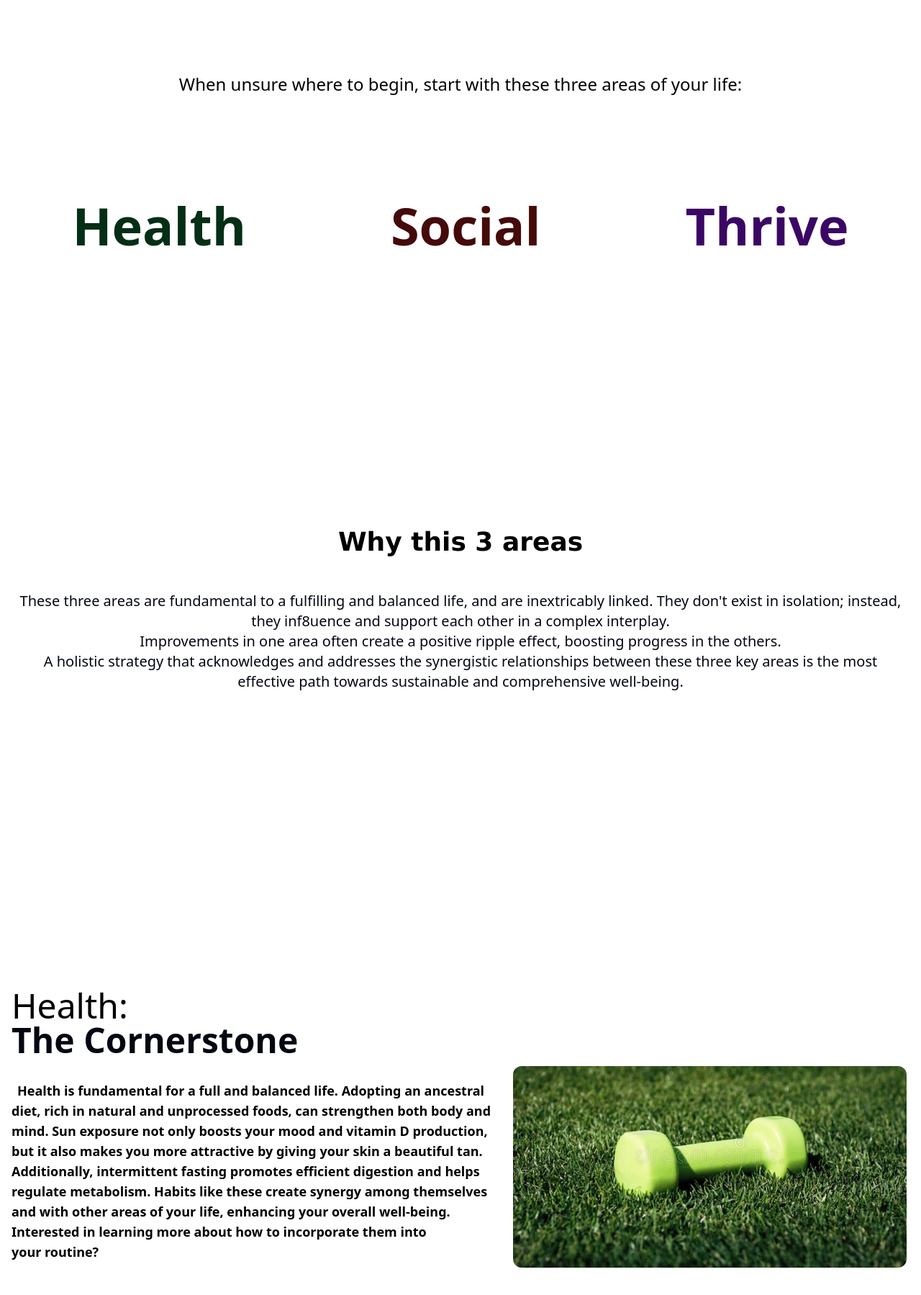
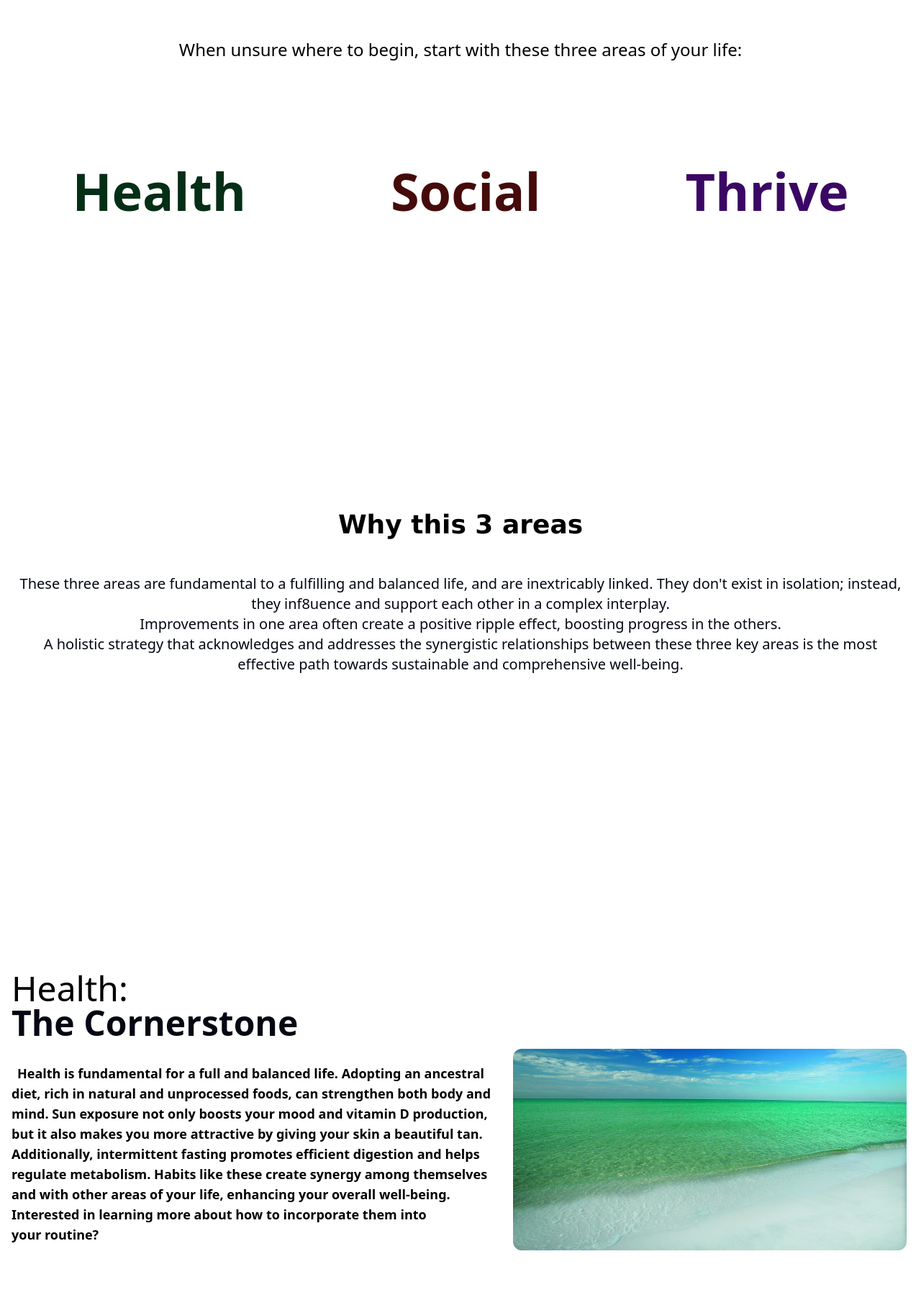
Before and after one commit to fantasyfuerte/DO-IT-PROJECT, a React (Vite) app: page / in a window 1280 px wide. Shown: the part 747-2546 px from the top of the page at 72% size. Built offline with nearby package versions, Linux system fonts and the light colour scheme.

Commit message:
Adding props to StyledArticle

```diff
--- a/src/ContentsSection/ContentsSection.tsx
+++ b/src/ContentsSection/ContentsSection.tsx
@@ -1,12 +1,12 @@
 import VitalAreaCard from "@/ContentsSection/components/VitalAreaCard";
 import WhyThisAreas from "@/ContentsSection/components/WhyThisAreas";
-import { vitalAreas } from "@/constants";
+import { vitalAreas,articles } from "@/constants";
 import StyledArticle from "./components/StyledArticle";
 
 const ContentSection = () => {
   return (
     <>
-      <h6 className="mt-12 text-2xl text-center px-3">
+      <h6 className="text-2xl text-center px-3">
         When unsure where to begin, start with these three areas of your life:
       </h6>
       <section className="h-[70vh] flex flex-col md:flex-row md:flex-wrap ">
@@ -16,7 +16,7 @@ const ContentSection = () => {
       </section>
       <WhyThisAreas />
       <section>
-        <StyledArticle/>
+        {articles.map(article=><StyledArticle title={article.title} subtitle={article.subtitle} paragraph={article.paragraph} imgs={article.imgs}/>)}
       </section>
     </>
   );
--- a/src/ContentsSection/components/StyledArticle.tsx
+++ b/src/ContentsSection/components/StyledArticle.tsx
@@ -1,30 +1,25 @@
 interface Props {
-
+    title:string
+    subtitle:string
+    paragraph:string
+    imgs:string[]
 }
 
-const StyledArticle: React.FC<Props> = () => {
+const StyledArticle: React.FC<Props> = ({title,subtitle,paragraph,imgs}) => {
   return (
     <article className="flex max-h-max flex-wrap items-end mb-48">
       <div className="basis-6/12 flex-grow min-w-min pr-4 md:pr-0 pl-4 mb-7">
         <h5 className="text-5xl">
-          Health: <br />
-          <strong className="text-gray-950">The Cornerstone</strong>
+          {title}: <br />
+          <strong className="text-gray-950">{subtitle}</strong>
         </h5>
         <p className="text-lg font-semibold mt-8 text-pretty first-letter:ml-2">
-          Health is fundamental for a full and balanced life. Adopting an
-          ancestral diet, rich in natural and unprocessed foods, can strengthen
-          both body and mind. Sun exposure not only boosts your mood and vitamin
-          D production, but it also makes you more attractive by giving your
-          skin a beautiful tan. Additionally, intermittent fasting promotes
-          efficient digestion and helps regulate metabolism. Habits like these
-          create synergy among themselves and with other areas of your life,
-          enhancing your overall well-being. Interested in learning more about
-          how to incorporate them into your routine?
+          {paragraph}
         </p>
       </div>
       <div className="basis-5/12 flex-grow h-80 px-2 md:p-5 pb-0">
         <img
-          src="./health/h4.jpg"
+          src={imgs[1]}
           className="object-cover object-bottom w-full h-full rounded-xl"
         />
       </div>
--- a/src/ContentsSection/components/WhyThisAreas.tsx
+++ b/src/ContentsSection/components/WhyThisAreas.tsx
@@ -1,7 +1,7 @@
 import {motion} from 'motion/react'
 
 const WhyThisAreas = () =>{
-    return <article className="px-6 mt-10 h-[80vh]">
+    return <article className="px-6 mt-16 h-[80vh]">
     <motion.h2
       initial={{ opacity: 0 }}
       whileInView={{ opacity: 1 }}
--- a/src/constants.ts
+++ b/src/constants.ts
@@ -336,3 +336,10 @@ export const Quotes: Quote[] = [
     content: "An investment in knowledge always pays the best interest.",
   },
 ];
+
+export const articles = [{
+  title:"Health",
+  subtitle:"The Cornerstone",
+  paragraph:"Health is fundamental for a full and balanced life. Adopting an ancestral diet, rich in natural and unprocessed foods, can strengthen both body and mind. Sun exposure not only boosts your mood and vitamin D production, but it also makes you more attractive by giving your skin a beautiful tan. Additionally, intermittent fasting promotes efficient digestion and helps regulate metabolism. Habits like these create synergy among themselves and with other areas of your life, enhancing your overall well-being. Interested in learning more about how to incorporate them into your routine?",
+  imgs:["./health/h1.jpg","./health/h2.jpg","./health/h3.jpg","./health/h4.jpg"]
+}]
```
